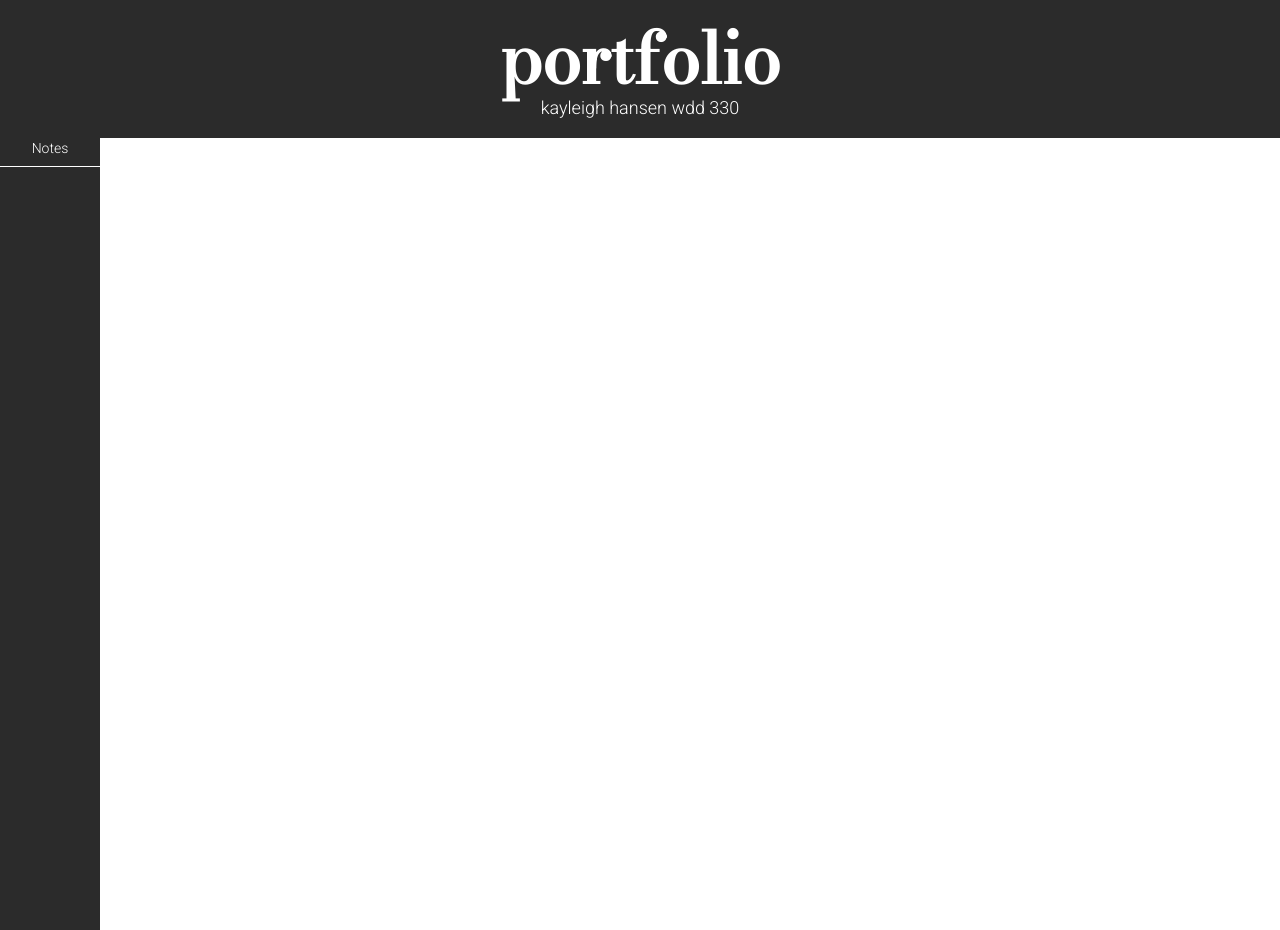
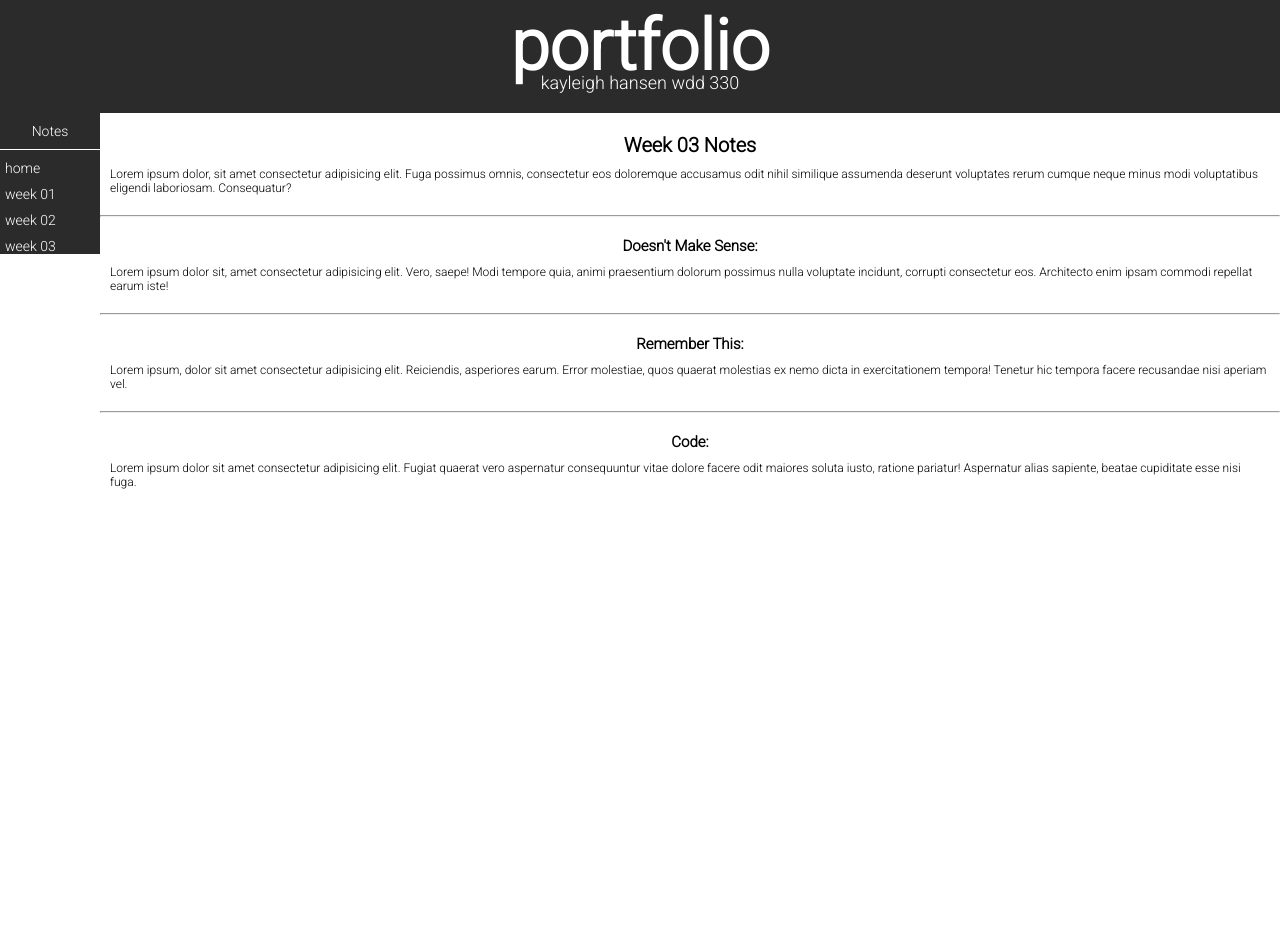
Before and after one commit to kayleighhansen/wdd330, a plain HTML site: page week03/index.html in a window 1280 px wide. After the commit the page ends 800 px from the top, so only its background shows below. Drawn offline with nearby package versions, Linux system fonts and the light colour scheme.

Commit message:
working on portfiolio functionality

```diff
--- a/css/style.css
+++ b/css/style.css
@@ -1,6 +1,7 @@
 * {
     margin: 0;
     padding: 0;
+    font-family: 'Roboto', sans-serif;
 }
 
 main {
@@ -16,10 +17,14 @@ header {
     position: static;
 }
 
+hr {
+    margin: 20px 0px;
+}
+
 h1 {
-    font-size: 30px;
-    margin: 0px 10px;
-    font-family: 'Bodoni Moda', serif;
+    font-size: 20px;
+    margin: 10px;
+    text-align: center;
 }
 
 .header {
@@ -35,23 +40,21 @@ h1 {
 p {
     font-size: 12px;
     margin: 10px;
-    font-family: 'Roboto', sans-serif;
 }
 
 h2 {
     margin: 0px 10px;
-    font-family: 'Bodoni Moda', serif;
-
+    text-align: center;
+    font-size: 15px;
 }
 
 .sidenav {
     z-index: 1;
-    height: 100%;
+    max-height: max-content;
     width: 100px;
     position: absolute;
     background-color: #2B2B2B;
     overflow-x: hidden;
-    top: 130px;
   }
 
   .sidenav a, .dropdown-btn {
@@ -75,9 +78,18 @@ h2 {
   li {
       padding-top: 10px;
       font-size: 12px;
-      text-align: center;
   }
 
   .main {
       margin-left: 120px;
   }
+
+  footer {
+      position: absolute;
+      bottom: 0;
+      right: 0;
+      background-color: rgb(198, 198, 198);
+      z-index: 1;
+      width: 100%;
+      text-align: right;
+  }
--- a/js/main.js
+++ b/js/main.js
@@ -25,24 +25,28 @@ element_3.appendChild(notes_button);
 
 
  //navigation bar - creates all of the li's from week folders
- let ol = document.querySelector('#dropdown-container');
+ let ol = document.querySelector('.dropdown-container');
 
  const links = [
    {
         label: "home",
-        url: "index.html"
+        url: "../index.html"
     },
     {
-        label: "01",
-        url: "week01/index.html"
+        label: "week 01",
+        url: "../week01/index.html"
     },
     {
-        label: "02",
-        url: "week02/index.html"
+        label: "week 02",
+        url: "../week02/index.html"
+    },
+    {
+        label: "week 03",
+        url: "../week03/index.html"
     }
 ];
 
-console.log(links);
+console.log(ol.className);
 
 links.forEach(
     link => {
@@ -50,3 +54,12 @@ links.forEach(
         `<li><a href="${link.url}">${link.label}</a></li>`;
     }
 );
+
+//create footer
+
+// const footer = document.createElement("p");
+// const text_f = document.createTextNode("@Kayleigh Hansen | BYUI | WDD330 Brother Thayne");
+// footer.appendChild(text_f);
+// const text_f = document.querySelector('footer');
+// console.log(footer);
+// element.appendChild(footer);
--- a/week03/index.html
+++ b/week03/index.html
@@ -16,8 +16,21 @@
         <ol class="dropdown-container"></ol>
     </section>
     <main>
+        <h1>Week 03 Notes</h1>
+        <p>Lorem ipsum dolor, sit amet consectetur adipisicing elit. Fuga possimus omnis, consectetur eos doloremque accusamus odit nihil similique assumenda deserunt voluptates rerum cumque neque minus modi voluptatibus eligendi laboriosam. Consequatur?</p>
+        <hr>
+        <h2>Doesn't Make Sense:</h2>
+        <p>Lorem ipsum dolor sit, amet consectetur adipisicing elit. Vero, saepe! Modi tempore quia, animi praesentium dolorum possimus nulla voluptate incidunt, corrupti consectetur eos. Architecto enim ipsam commodi repellat earum iste!</p>
+        <hr>
+        <h2>Remember This:</h2>
+        <p>Lorem ipsum, dolor sit amet consectetur adipisicing elit. Reiciendis, asperiores earum. Error molestiae, quos quaerat molestias ex nemo dicta in exercitationem tempora! Tenetur hic tempora facere recusandae nisi aperiam vel.</p>
+        <hr>
+        <h2>Code:</h2>
+        <p>Lorem ipsum dolor sit amet consectetur adipisicing elit. Fugiat quaerat vero aspernatur consequuntur vitae dolore facere odit maiores soluta iusto, ratione pariatur! Aspernatur alias sapiente, beatae cupiditate esse nisi fuga.</p>
+        <a href="code.html"></a>
 
     </main>
+    <footer></footer>
     <script src="../js/main.js"></script>
 </body>
 </html>
```
Also changed, not shown: index.html (+13 -6 lines), week01/index.html (+3 -3 lines), week02/index.html (+1 -1 lines), week03/code.html (added, +11 -0 lines).
